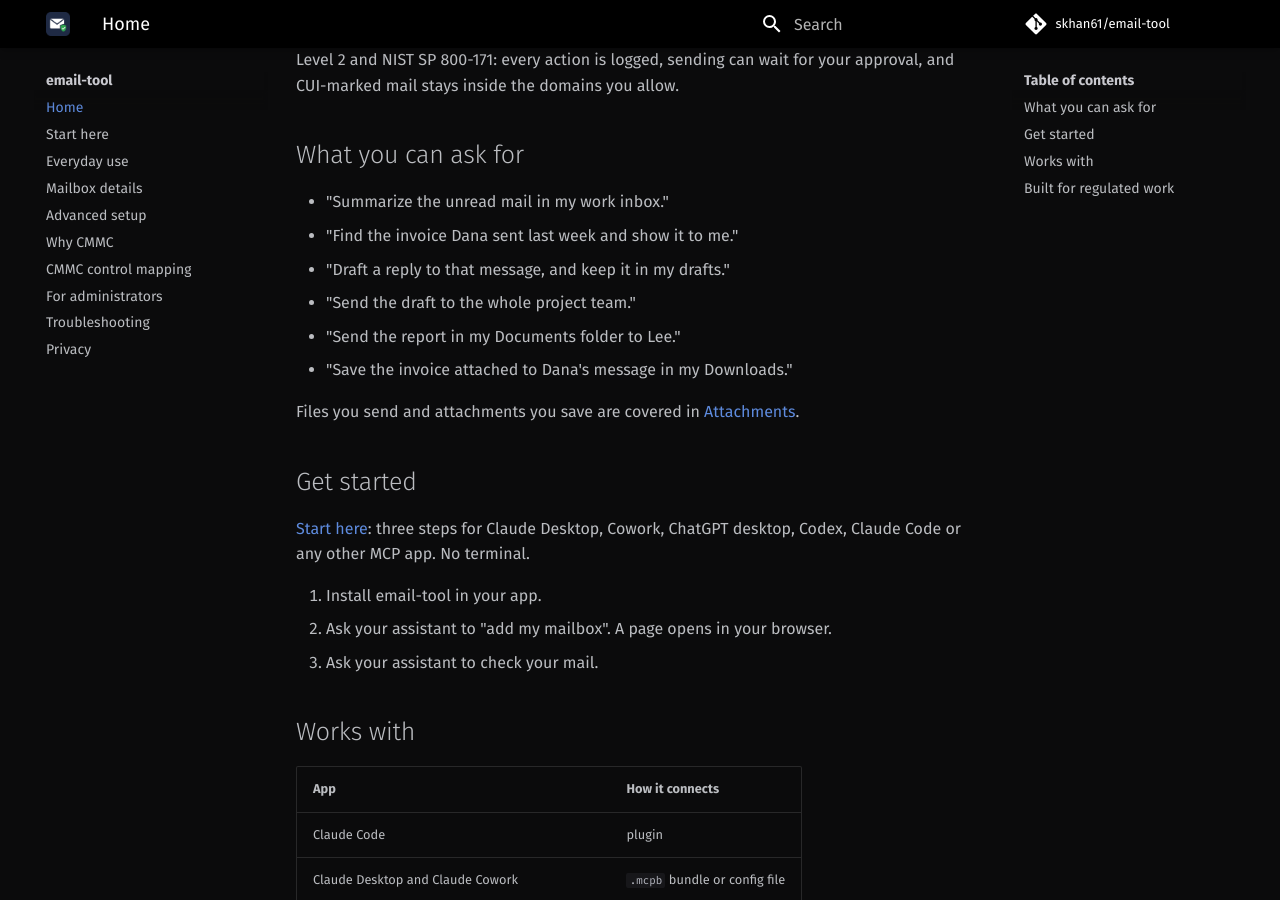
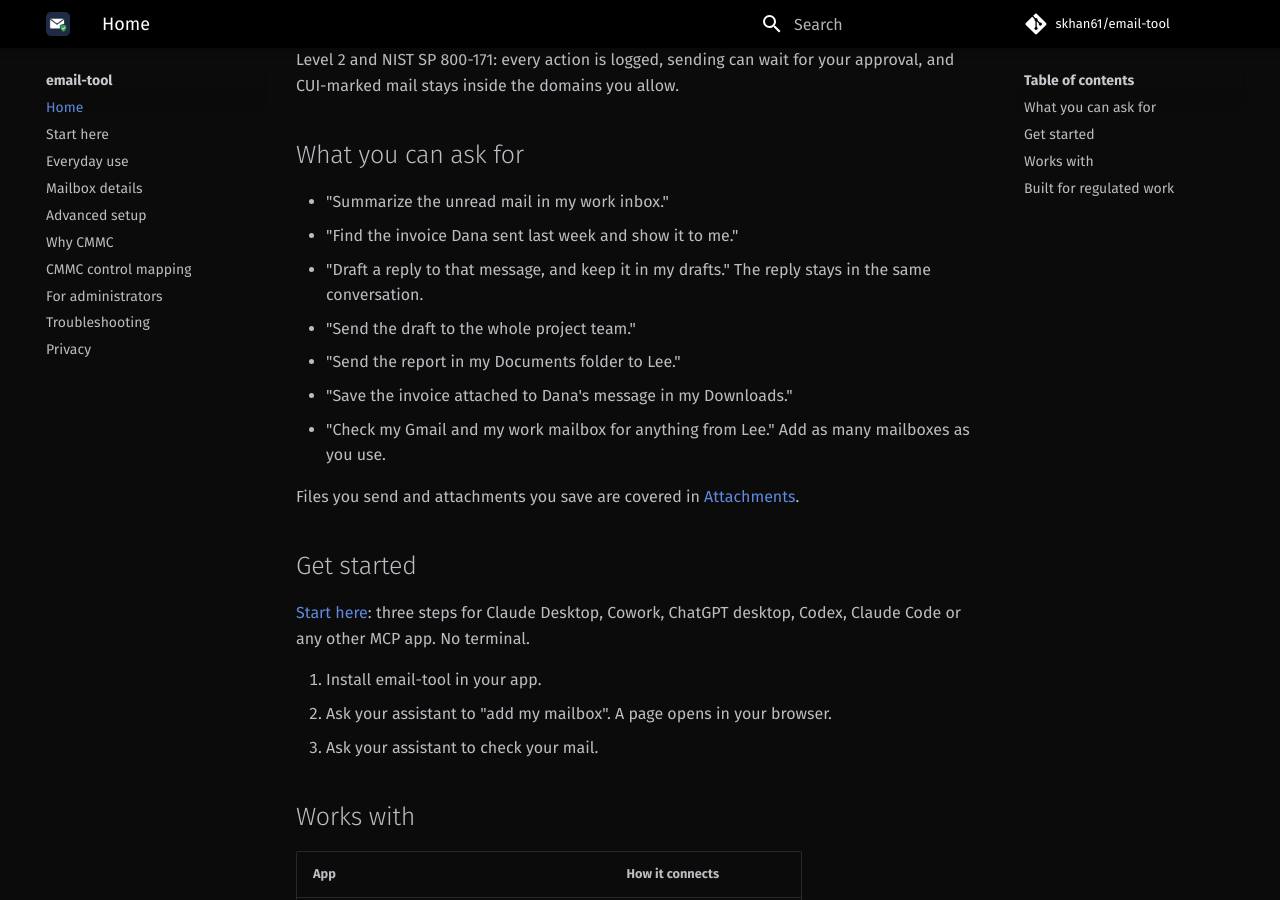
Before and after one commit to skhan61/email-tool, an MkDocs documentation site: the page built from docs/index.md, in a window 1280 px wide and 900 px high, scrolled down 302 px. Built offline with MkDocs 1.6.1 and Material for MkDocs 9.7.7, drawn with Linux system fonts in a browser that asks for light colours; plug-ins that fetch from the network failed and are left out; comment, search, counter and statistics services are not loaded.

Commit message:
Docs: formatted email, Gmail search, several mailboxes, threaded replies (#101) (#102)
Co-authored-by: skhan61 <sayem.eee.kuet@outlook.com>
Co-authored-by: Claude Opus 5.5 <noreply@anthropic.com>

```diff
--- a/docs/index.md
+++ b/docs/index.md
@@ -14,10 +14,12 @@ approval, and CUI-marked mail stays inside the domains you allow.
 
 - "Summarize the unread mail in my work inbox."
 - "Find the invoice Dana sent last week and show it to me."
-- "Draft a reply to that message, and keep it in my drafts."
+- "Draft a reply to that message, and keep it in my drafts." The reply stays in the same
+  conversation.
 - "Send the draft to the whole project team."
 - "Send the report in my Documents folder to Lee."
 - "Save the invoice attached to Dana's message in my Downloads."
+- "Check my Gmail and my work mailbox for anything from Lee." Add as many mailboxes as you use.
 
 Files you send and attachments you save are covered in [Attachments](use.md#attachments).
 
```
Also changed, not shown: docs/use.md (+3 -1 lines).
